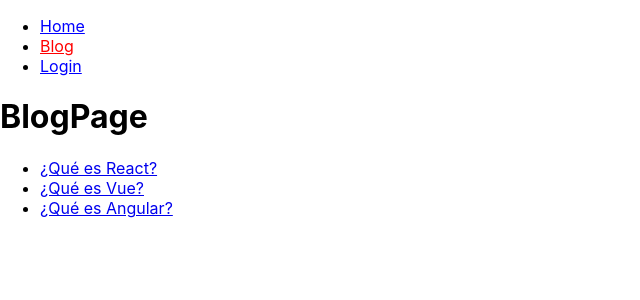
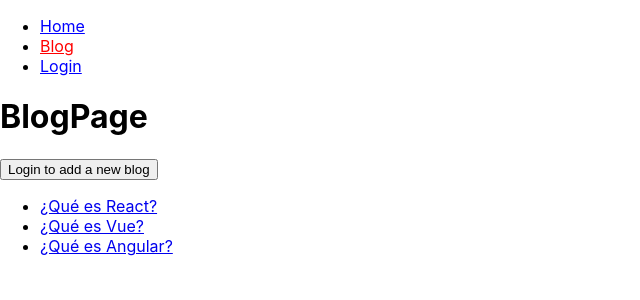
Before and after one commit to martinlizardi/platzi-curso-react-router, a React (Create React App) app: page /#/blog in a window 1280 px wide. Shown: the top 300 px of the page, without its empty margins (0-640 px from the left). Built offline with nearby package versions, Linux system fonts and the light colour scheme.

Commit message:
Login and redirect to 'from'

```diff
--- a/src/components/BlogPost/index.js
+++ b/src/components/BlogPost/index.js
@@ -1,5 +1,5 @@
 import React from 'react';
-import { useNavigate, useParams } from 'react-router-dom';
+import { useLocation, useNavigate, useParams } from 'react-router-dom';
 import { useAuth } from '../../services/auth';
 import { useUser } from '../../services/user';
 import { useBlog } from '../../services/blog';
@@ -8,6 +8,7 @@
 
 function BlogPost() {
   const navigate = useNavigate();
+  const location = useLocation();
   const { slug } = useParams();
 
   const auth = useAuth();
@@ -57,7 +58,17 @@
         <p>Not comments.</p>
       )}
 
-      {auth.isLogged && <CommentBox blogSlug={blogpost.slug} />}
+      {auth.isLogged ? (
+        <CommentBox blogSlug={blogpost.slug} />
+      ) : (
+        <button
+          onClick={() =>
+            navigate('/login', { replace: true, state: { from: location } })
+          }
+        >
+          Login to comment
+        </button>
+      )}
     </>
   );
 }
--- a/src/pages/BlogPage/index.js
+++ b/src/pages/BlogPage/index.js
@@ -1,10 +1,11 @@
 import React from 'react';
-import { Link, Outlet, useNavigate } from 'react-router-dom';
+import { Link, Outlet, useLocation, useNavigate } from 'react-router-dom';
 import { useAuth } from '../../services/auth';
 import { useBlog } from '../../services/blog';
 
 function BlogPage() {
   const navigate = useNavigate();
+  const location = useLocation();
   const { blogs } = useBlog();
   const { isLogged } = useAuth();
 
@@ -12,8 +13,16 @@
     <>
       <h1>BlogPage</h1>
 
-      {isLogged && (
-        <button onClick={() => navigate('/blog/create')}>Add post</button>
+      {isLogged ? (
+        <button onClick={() => navigate('/blog/create')}>Add blog</button>
+      ) : (
+        <button
+          onClick={() =>
+            navigate('/login', { replace: true, state: { from: location } })
+          }
+        >
+          Login to add a new blog
+        </button>
       )}
 
       {blogs.length > 0 ? (
--- a/src/pages/LoginPage/index.js
+++ b/src/pages/LoginPage/index.js
@@ -1,10 +1,11 @@
 import React from 'react';
-import { Navigate } from 'react-router-dom';
+import { Navigate, useLocation } from 'react-router-dom';
 import { users } from '../../data/users';
 import { useAuth } from '../../services/auth';
 
 function LoginPage() {
   const auth = useAuth();
+  const location = useLocation();
   const [username, setUsername] = React.useState('');
   const [error, setError] = React.useState(false);
 
@@ -21,7 +22,8 @@
   };
 
   if (auth.user) {
-    return <Navigate to="/profile" />;
+    const path = location.state?.from?.pathname || '/profile';
+    return <Navigate to={path} replace />;
   }
 
   return (
--- a/src/services/auth.js
+++ b/src/services/auth.js
@@ -1,15 +1,17 @@
 import React from 'react';
-import { Navigate, useNavigate } from 'react-router-dom';
+import { Navigate, useLocation, useNavigate } from 'react-router-dom';
 
 const AuthContext = React.createContext();
 
 function AuthProvider({ children }) {
   const navigate = useNavigate();
+  const location = useLocation();
   const [user, setUser] = React.useState(null);
 
   const login = (user) => {
     setUser(user);
-    navigate('/profile');
+    const path = location.state?.from?.pathname || '/profile';
+    return navigate(path, { replace: true });
   };
 
   const logout = () => {
```
